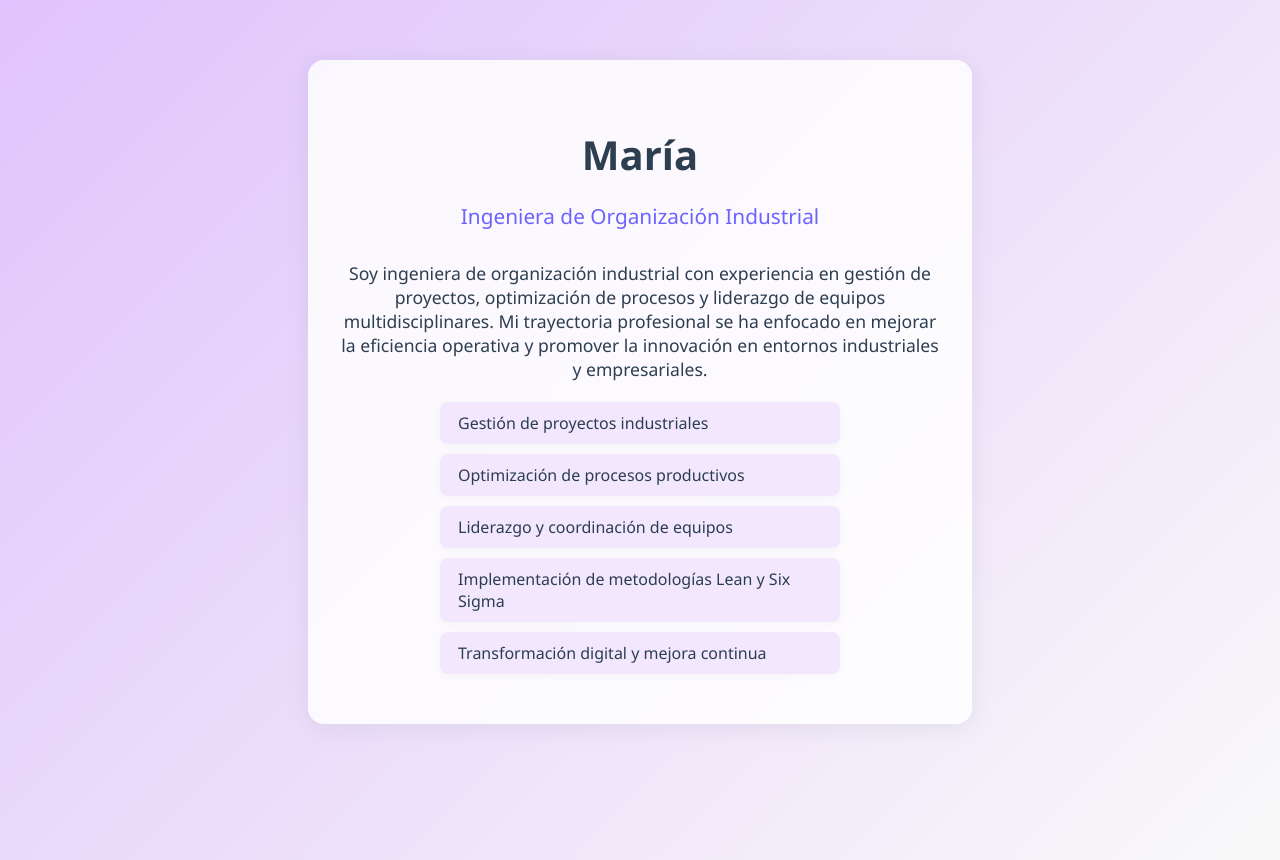
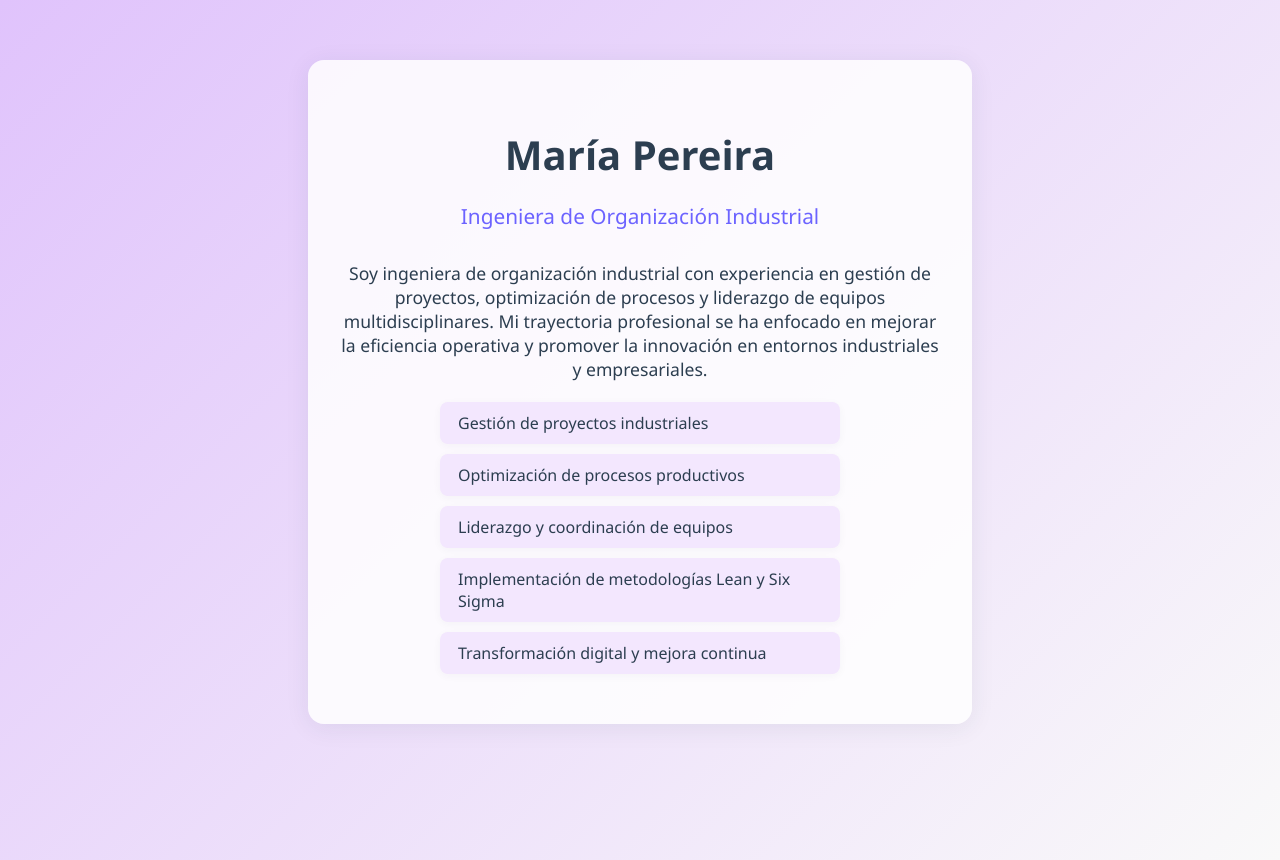
Before and after one commit to mariapegz/web-maria, a plain HTML site: page index.html in a window 1280 px wide. Drawn offline with Linux system fonts and the light colour scheme.

Commit message:
Update header to include full name "María Pereira"

```diff
--- a/index.html
+++ b/index.html
@@ -8,7 +8,7 @@
 </head>
 <body>
 	<main class="container">
-		<h1>María</h1>
+		<h1>María Pereira</h1>
 		<h2>Ingeniera de Organización Industrial</h2>
 		<section class="trayectoria">
 			<p>
```
